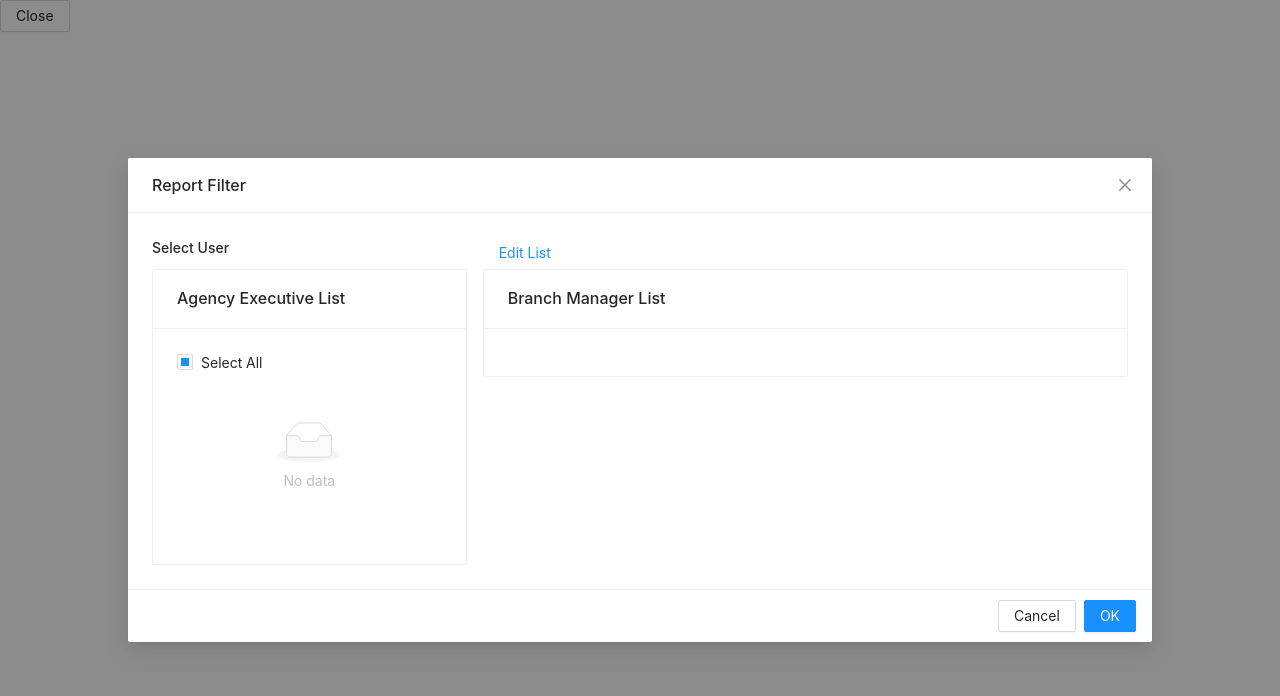
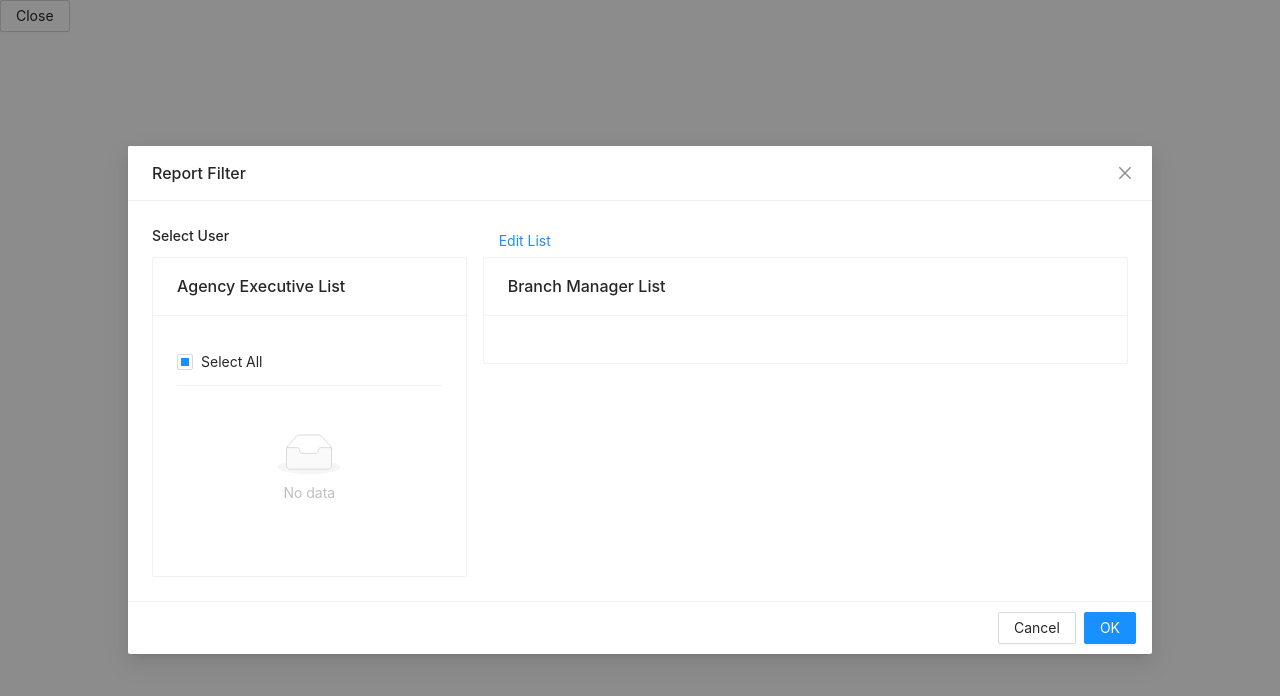
Before and after one commit to DinnuDev/ReportFilter, a React (Create React App) app: page / in a window 1280 px wide. Both pictures are taken after a click on the button "Open". Shown: the top 696 px of the page. Built offline with nearby package versions, Linux system fonts and the light colour scheme.

Commit message:
Commit 1

```diff
--- a/src/ReportFilter/ReportFilter.js
+++ b/src/ReportFilter/ReportFilter.js
@@ -69,12 +69,16 @@ const ReportFilter = (props) => {
               <Col span={8}>
                 <Card title="Agency Executive List" bordered={true}>
                   <Suspense fallback={<Spin />}>
-                    <Checkbox indeterminate={indeterminate}>
-                      Select All
-                    </Checkbox>
                     <List
                       size="large"
                       dataSource={aeListData}
+                      itemLayout='vertical'
+                      rowKey={Math.random()}
+                      header={
+                        <Checkbox indeterminate={indeterminate}>
+                          Select All
+                        </Checkbox>
+                      }
                       renderItem={(item) => (
                         <>
                           <List.Item>
```
